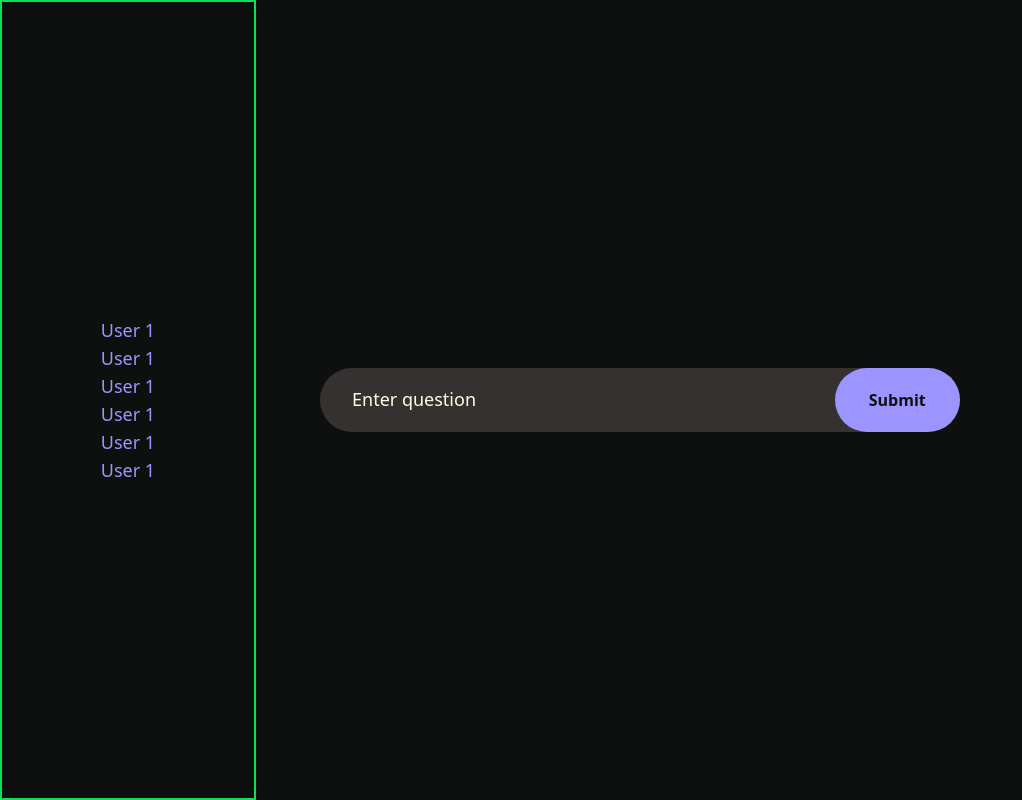
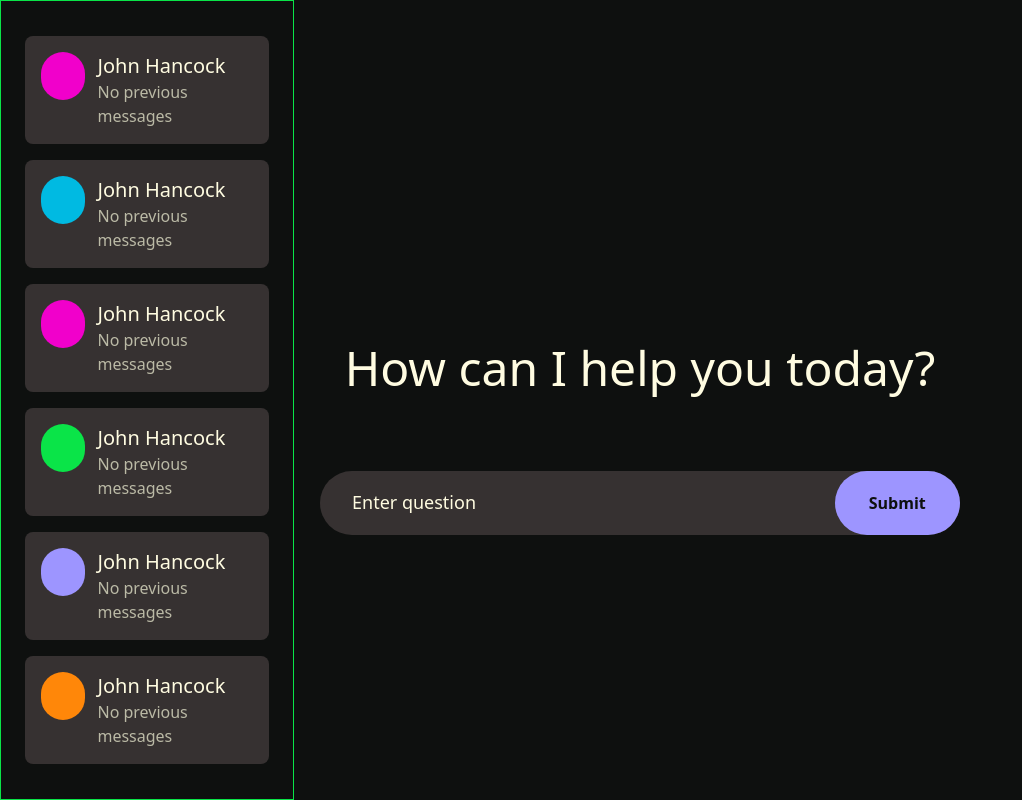
Before and after one commit to Aappo001/AI-Personal-Health-Assistant, a React (Vite) app in the folder client/: page /chat in a window 1280 px wide. Shown: the whole page, without its empty margins (0-1022 px from the left). Built offline with nearby package versions, Linux system fonts and the light colour scheme.

Commit message:
create chat page

```diff
--- a/client/src/App.tsx
+++ b/client/src/App.tsx
@@ -29,6 +29,14 @@ function App() {
             Login
           </Link>
         </div>
+        <div className="w-full flex justify-center mt-5">
+          <Link
+            to="/chat"
+            className="px-3 py-5 border-2 font-bold w-64 text-center text-2xl transition-colors duration-150 hover:bg-main-green hover:text-main-black border-main-green text-main-green m-2 rounded-full leading-relaxed"
+          >
+            Chat
+          </Link>
+        </div>
       </Background>
     </>
   );
--- a/client/src/components/Chat.tsx
+++ b/client/src/components/Chat.tsx
@@ -1,17 +1,15 @@
 import Background from "./Background";
+import ChatSidebar from "./ChatSidebar";
+
 export default function Chat() {
   return (
     <Background color="black">
       <div className="relative h-screen">
-        <div className="absolute w-[20vw] h-full flex flex-col justify-center items-center border-2 border-main-green">
-          <p className="text-lg text-lilac">User 1</p>
-          <p className="text-lg text-lilac">User 1</p>
-          <p className="text-lg text-lilac">User 1</p>
-          <p className="text-lg text-lilac">User 1</p>
-          <p className="text-lg text-lilac">User 1</p>
-          <p className="text-lg text-lilac">User 1</p>
-        </div>
-        <div className="flex justify-center items-center w-screen h-screen">
+        <ChatSidebar />
+        <div className="flex flex-col justify-center items-center w-screen h-screen">
+          <h1 className=" text-5xl text-offwhite leading-relaxed my-16">
+            How can I help you today?
+          </h1>
           <div className=" bg-[#363131] w-1/2 focus:outline-none rounded-full text-offwhite flex justify-between">
             <input
               type="text"
--- /dev/null
+++ b/client/src/components/ChatSidebar.tsx
@@ -0,0 +1,16 @@
+import RecentConversation from "./RecentConversation";
+
+export default function ChatSidebar() {
+  return (
+    <>
+      <div className="absolute w-[23vw] h-full flex flex-col justify-center items-center gap-4 hover:border-[1px] hover:border-main-green">
+        <RecentConversation />
+        <RecentConversation />
+        <RecentConversation />
+        <RecentConversation />
+        <RecentConversation />
+        <RecentConversation />
+      </div>
+    </>
+  );
+}
--- /dev/null
+++ b/client/src/components/RecentConversation.tsx
@@ -0,0 +1,31 @@
+interface Props {
+  friend?: string;
+  recentMessage?: string;
+}
+export default function RecentConversation({
+  friend = "John Hancock",
+  recentMessage = "No previous messages",
+}: Props) {
+  const mainColors = [
+    "bg-main-green",
+    "bg-orangey",
+    "bg-lilac",
+    "bg-main-blue",
+    "bg-shock-pink",
+  ];
+  const randomColor = () => {
+    return mainColors[Math.floor(Math.random() * mainColors.length)];
+  };
+
+  return (
+    <>
+      <div className="flex gap-3 bg-main-grey p-4 rounded-lg w-10/12 cursor-pointer hover:scale-105">
+        <span className={` w-12 h-12 ${randomColor()} rounded-full`}></span>
+        <div>
+          <p className="text-offwhite text-xl">{friend}</p>
+          <p className=" text-surface75">{recentMessage}</p>
+        </div>
+      </div>
+    </>
+  );
+}
--- a/client/tailwind.config.js
+++ b/client/tailwind.config.js
@@ -19,7 +19,7 @@ export default {
         "surface75": "#bbbaa6",
         "surface50": "#7c7c6f",
         "surface25": "#42433d",
-        "main-grey": "#676767"
+        "main-grey": "#363131"
 
       },
     },
```
